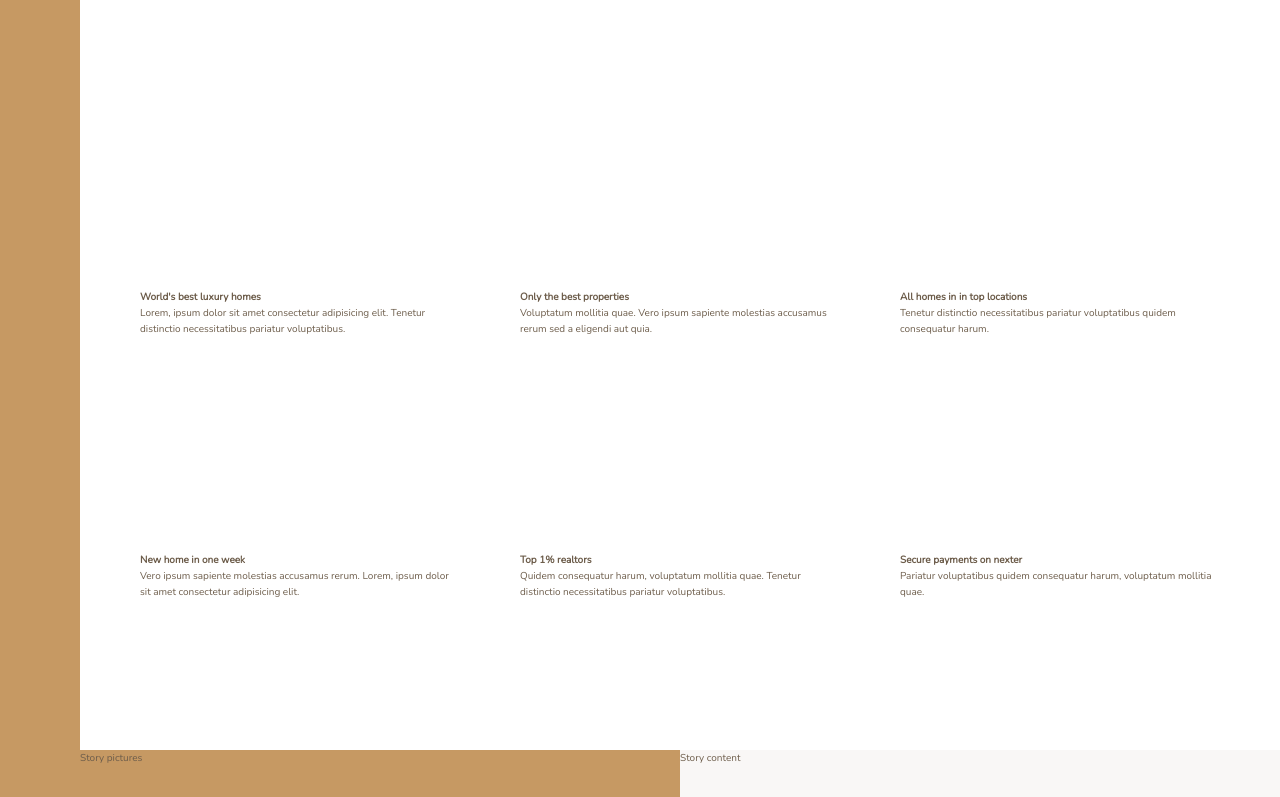
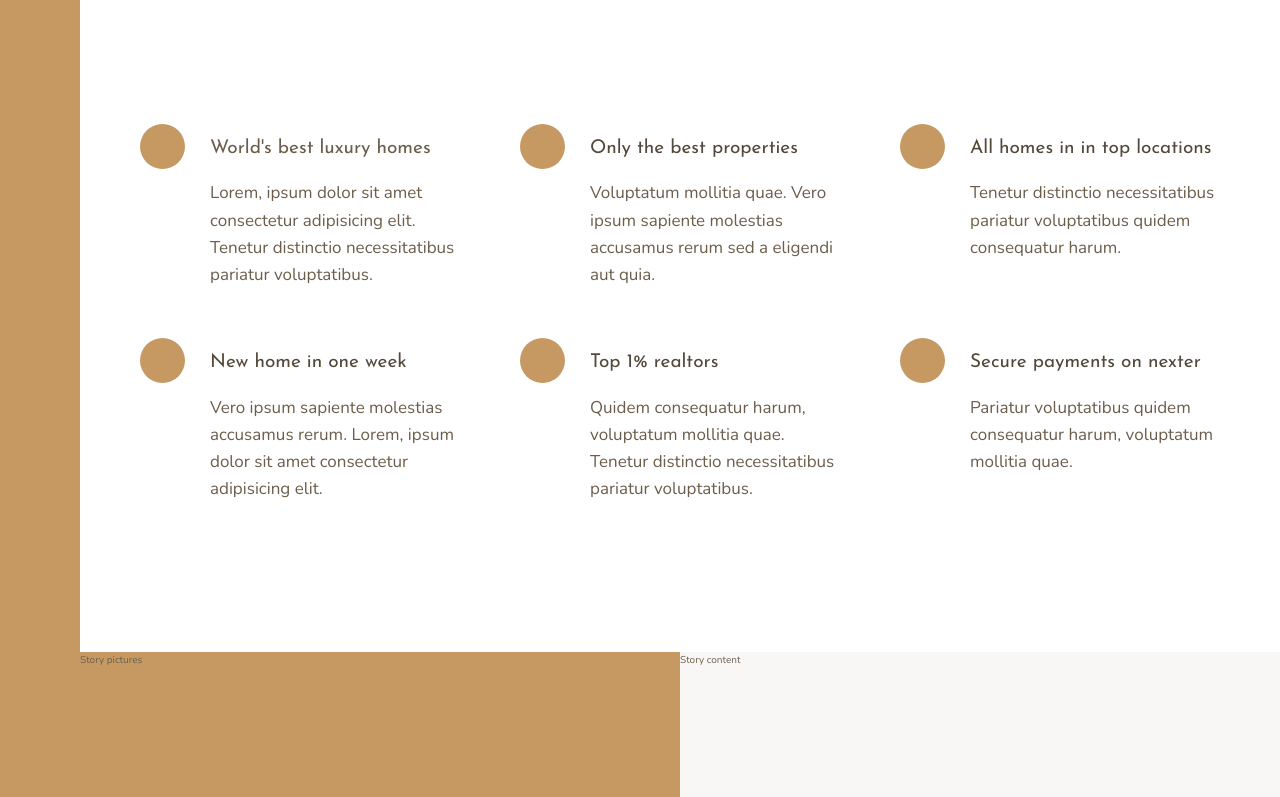
Before and after one commit to daikadai/HTMLCSS-Grid, a website: page index.html in a window 1280 px wide. Shown: the part 656-1453 px from the top of the page. Drawn offline with nearby package versions, Linux system fonts and the light colour scheme.

Commit message:
5. Building the Features Section

```diff
--- a/css/styles.css
+++ b/css/styles.css
@@ -20,6 +20,17 @@ body {
   grid-template-rows: 80vh min-content 40vw repeat(3, min-content);
   grid-template-columns: [sidebar-start] 8rem [sidebar-end full-start] minmax(6rem, 1fr) [center-start] repeat(8, [col-start] minmax(min-content, 14rem) [col-end]) [center-end] minmax(6rem, 1fr) [full-end]; }
 
+.heading-1, .heading-2, .heading-3, .heading-4 {
+  font-family: "Josefin Sans", sans-serif;
+  font-weight: 400; }
+
+.heading-4 {
+  font-size: 1.9rem; }
+  .heading-4--light {
+    color: #f9f7f6; }
+  .heading-4--dark {
+    color: #54483A; }
+
 .sidebar {
   background-color: #c69963;
   grid-column: sidebar-start / sidebar-end;
@@ -38,8 +49,24 @@ body {
   grid-column: center-start / center-end;
   margin: 15rem 0;
   display: grid;
-  grid-template-columns: repeat(3, 1fr);
-  grid-gap: 6rem; }
+  grid-template-columns: repeat(auto-fit, minmax(25rem, 1fr));
+  grid-gap: 6rem;
+  align-items: start; }
+
+.feature {
+  display: grid;
+  grid-template-columns: min-content 1fr;
+  row-gap: 1.5rem;
+  column-gap: 2.5rem; }
+  .feature__icon {
+    background: #c69963;
+    width: 4.5rem;
+    height: 4.5rem;
+    border-radius: 50%;
+    grid-row: 1 / span 2;
+    transform: translateY(-1rem); }
+  .feature__text {
+    font-size: 1.7rem; }
 
 .story__pictures {
   background-color: #c69963;
--- a/index.html
+++ b/index.html
@@ -36,21 +36,21 @@
                 <svg class="feature__icon">
                     <use x:link:href="img/sprite.svg#icon-trophy"></use>
                 </svg>
-                <h4 class="heading-4">Only the best properties</h4>
+                <h4 class="heading-4 heading-4--dark">Only the best properties</h4>
                 <p class="feature__text">Voluptatum mollitia quae. Vero ipsum sapiente molestias accusamus rerum sed a eligendi aut quia.</p>
             </div>
             <div class="feature">
                 <svg class="feature__icon">
                     <use x:link:href="img/sprite.svg#icon-map-pin"></use>
                 </svg>
-                <h4 class="heading-4">All homes in in top locations</h4>
+                <h4 class="heading-4 heading-4--dark">All homes in in top locations</h4>
                 <p class="feature__text">Tenetur distinctio necessitatibus pariatur voluptatibus quidem consequatur harum.</p>
             </div>
             <div class="feature">
                 <svg class="feature__icon">
                     <use x:link:href="img/sprite.svg#icon-key"></use>
                 </svg>
-                <h4 class="heading-4">
+                <h4 class="heading-4 heading-4--dark">
                     New home in one week</h4>
                 <p class="feature__text">Vero ipsum sapiente molestias accusamus rerum. Lorem, ipsum dolor sit amet consectetur adipisicing elit.</p>
             </div>
@@ -58,7 +58,7 @@
                 <svg class="feature__icon">
                     <use x:link:href="img/sprite.svg#icon-presentation"></use>
                 </svg>
-                <h4 class="heading-4">
+                <h4 class="heading-4 heading-4--dark">
                     Top 1% realtors</h4>
                 <p class="feature__text">Quidem consequatur harum, voluptatum mollitia quae. Tenetur distinctio necessitatibus pariatur voluptatibus.</p>
             </div>
@@ -66,7 +66,7 @@
                 <svg class="feature__icon">
                     <use x:link:href="img/sprite.svg#icon-lock"></use>
                 </svg>
-                <h4 class="heading-4">
+                <h4 class="heading-4 heading-4--dark">
                     Secure payments on nexter</h4>
                 <p class="feature__text">Pariatur voluptatibus quidem consequatur harum, voluptatum mollitia quae.</p>
             </div>
--- a/sass/_features.scss
+++ b/sass/_features.scss
@@ -5,6 +5,27 @@
   margin: 15rem 0;
 
   display: grid;
-  grid-template-columns: repeat(3,1fr);
+  // grid-template-columns: repeat(3,1fr);
+  grid-template-columns: repeat(auto-fit, minmax(25rem, 1fr));
   grid-gap: 6rem;
+  align-items: start;
 }
+
+.feature {
+  display: grid;
+  grid-template-columns: min-content 1fr;
+  row-gap: 1.5rem;
+  column-gap: 2.5rem;
+  &__icon {
+    background: $color-primary;
+    width: 4.5rem;
+    height: 4.5rem;
+    border-radius: 50%;
+    grid-row: 1 / span 2;
+    transform: translateY(-1rem);
+  }
+
+  &__text {
+    font-size: 1.7rem;
+  }
+}
--- a/sass/_typography.scss
+++ b/sass/_typography.scss
@@ -0,0 +1,21 @@
+%heading {
+  font-family: $font-display;
+  font-weight: 400;
+}
+
+.heading-1 {
+  @extend %heading;
+}
+.heading-2 {
+  @extend %heading;
+}
+.heading-3 {
+  @extend %heading;
+}
+.heading-4 {
+  @extend %heading;
+  font-size: 1.9rem;
+
+  &--light { color: $color-grey-light-1; }
+  &--dark { color: $color-grey-dark-1; }
+}
```
Also changed, not shown: img/sprite.svg.
